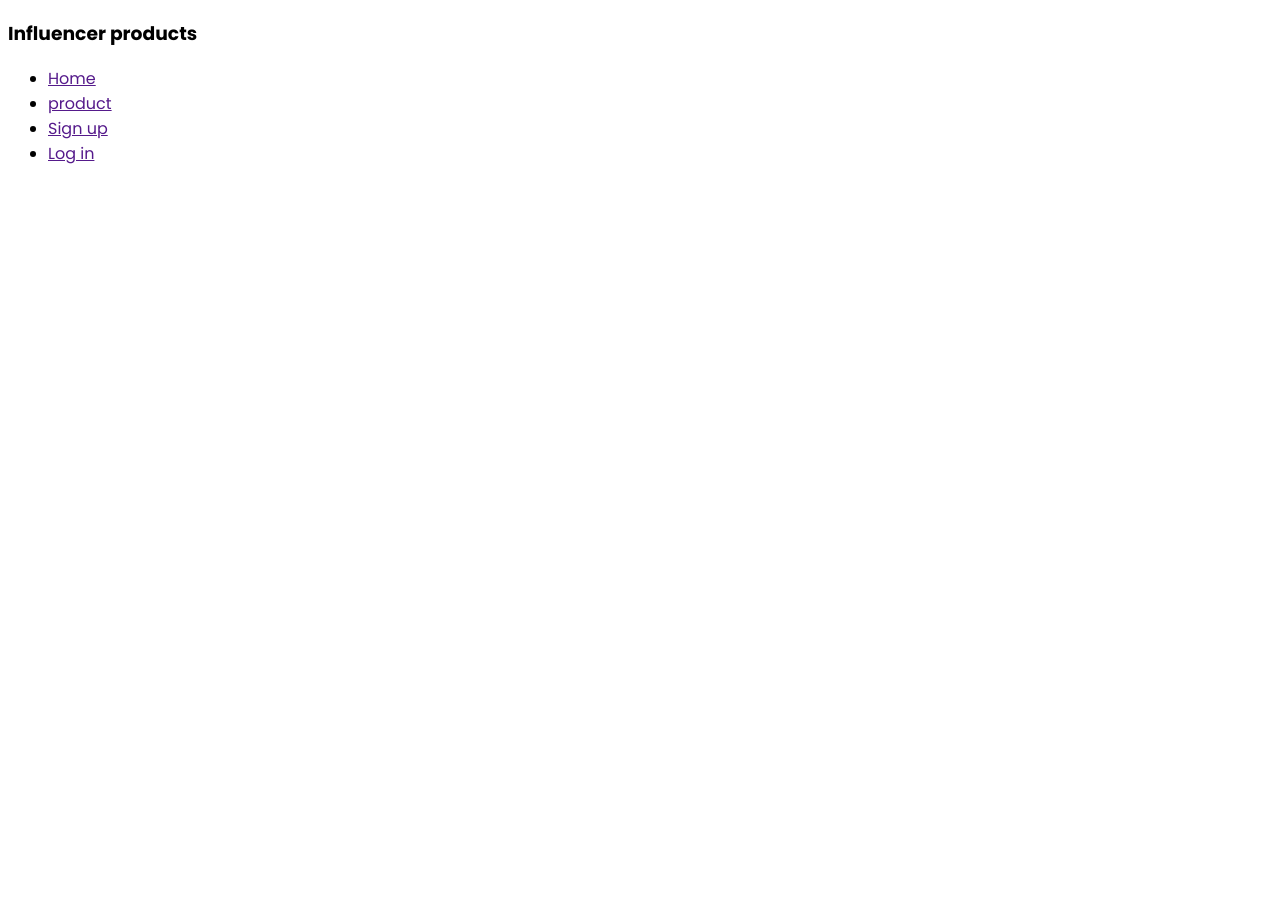
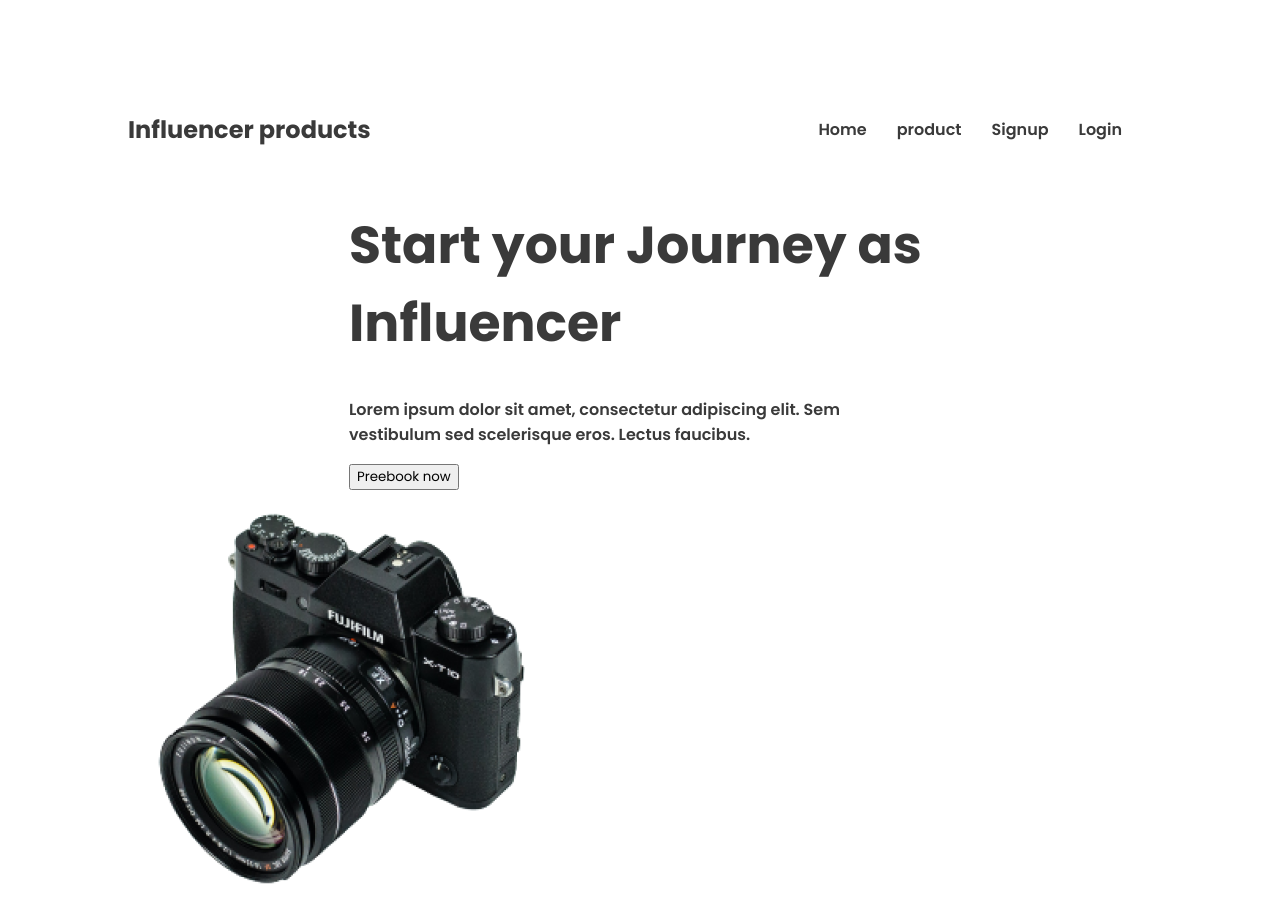
Before and after one commit to Shuvo-Kumar/influence-gear-website, a plain HTML site: page index.html in a window 1280 px wide. Before the commit the page ends 800 px from the top, so only its background shows below. Drawn offline with Linux system fonts and the light colour scheme.

Commit message:
banner content added

```diff
--- a/index.html
+++ b/index.html
@@ -9,14 +9,25 @@
 <body>
     <header>
 <nav>
-    <h3>Influencer products</h3>
+    <h3 class="nav-title">Influencer products</h3>
     <ul>
         <li><a href="">Home</a></li>
         <li><a href="">product</a></li>
-        <li><a href="">Sign up</a></li>
-        <li><a href="">Log in</a></li>
+        <li><a href="">Signup</a></li>
+        <li><a href="">Login</a></li>
     </ul>
 </nav>
+<div class="banner">
+    <div class="banner-content">
+        <h1 class="banner-title">Start your Journey as
+            Influencer</h1>
+           <p class="banner-description">
+            Lorem ipsum dolor sit amet, consectetur adipiscing elit. Sem vestibulum sed scelerisque eros. Lectus faucibus.
+           </p>
+           <button class="btn-primary">Preebook now</button>
+    </div>
+       <img src="images/main-camera.png" alt="">
+</div>
     </header>
     <main>
 
--- a/styles/influence.css
+++ b/styles/influence.css
@@ -4,6 +4,49 @@
 *{
     font-family: 'Poppins', sans-serif;
 
+}
 
-
+/* header styles */
+header{
+    background-color: #FFF;
+    padding: 80px 120px;
 }
+nav{
+    display: flex;
+    justify-content: space-between;
+    align-items: center;
+}
+.nav-title{
+   font-size: 24px;
+   font-weight: 700;
+   color: #3A3A3A;
+}
+nav > ul{
+    display: flex;
+}
+nav li{
+list-style: none;
+margin-right: 30px;
+font-weight: 600;
+font-size: 16px;
+}
+nav li a{
+    text-decoration: none;
+    color: #3A3A3A;
+}
+/* banner styles */
+.banner-content{
+  max-width: 582px;
+  text-align: left;
+  margin: 0 auto;
+}
+.banner-title{
+    font-size: 52px;
+    font-weight: 700;
+    color: #3A3A3A;
+}
+.banner-description{
+    font-size: 16px;
+    font-weight: 600;
+    color: #3A3A3A;
+}
```
